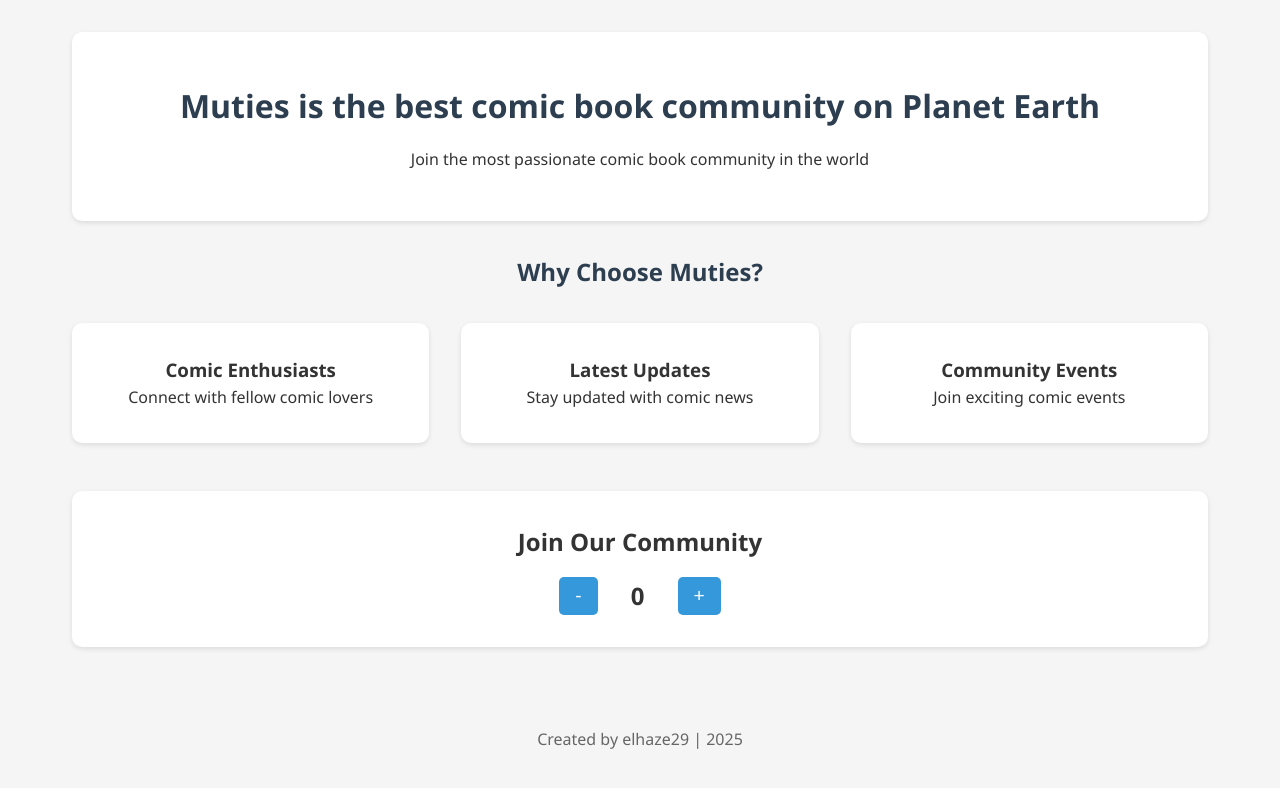
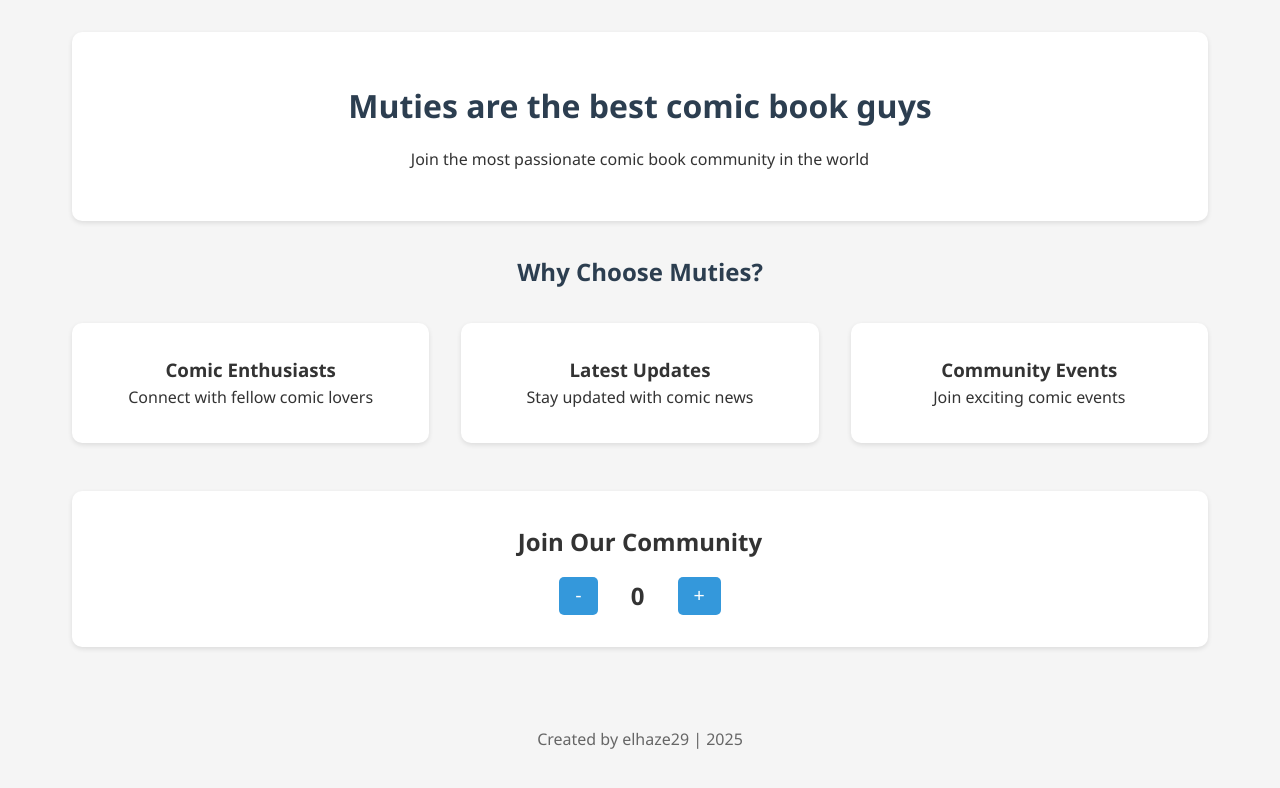
Before and after one commit to elhaze29/Muties-web, a plain HTML site: page index.html in a window 1280 px wide. Drawn offline with Linux system fonts and the light colour scheme.

Commit message:
Update heading to 'Muties are the best comic book guys'

```diff
--- a/index.html
+++ b/index.html
@@ -9,7 +9,7 @@
 <body>
     <div class="container">
         <header>
-            <h1>Muties is the best comic book community on Planet Earth</h1>
+            <h1>Muties are the best comic book guys</h1>
             <p>Join the most passionate comic book community in the world</p>
         </header>
 
```
